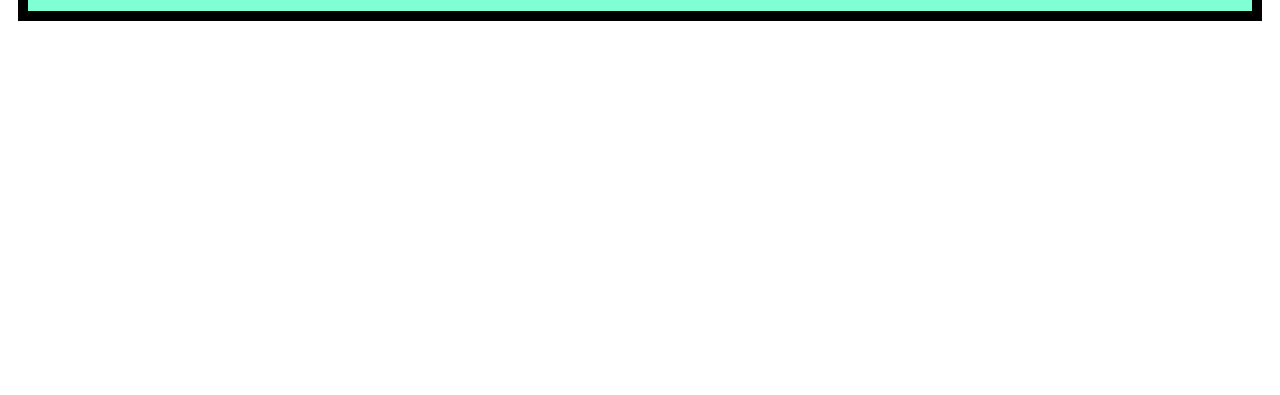
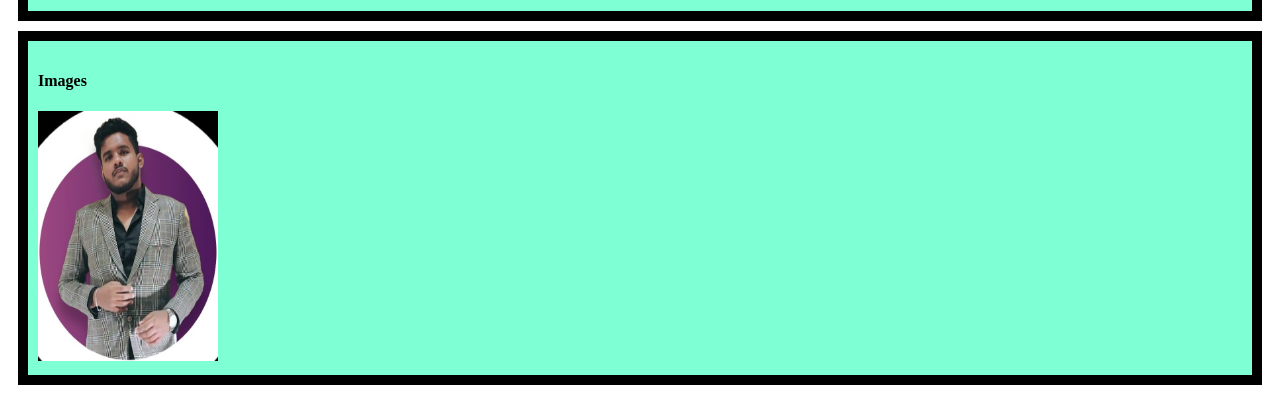
Before and after one commit to mehrabrahat/my-simple-website, a plain HTML site: page index.html in a window 1280 px wide. Shown: the part 870-1265 px from the top of the page. Before the commit the page ends 901 px from the top, so only its background shows below. Drawn offline with Linux system fonts and the light colour scheme.

Commit message:
added another pro pic

```diff
--- a/index.html
+++ b/index.html
@@ -37,7 +37,12 @@
 
     <div>
         <h4>My Picture</h4>
-        <img src="profile pic.jpg" alt="" width="150px">
+        <img src="/Images/profile pic.jpg" alt="" width="150px">
+    </div>
+    <div>
+        <h4>Images</h4>
+        <img width="180px" height="250px" src="/Images/pro.jpg" alt="">
+
     </div>
 
 </body>
```
Also changed, not shown: Images/pro.jpg (added), 2 other files.
